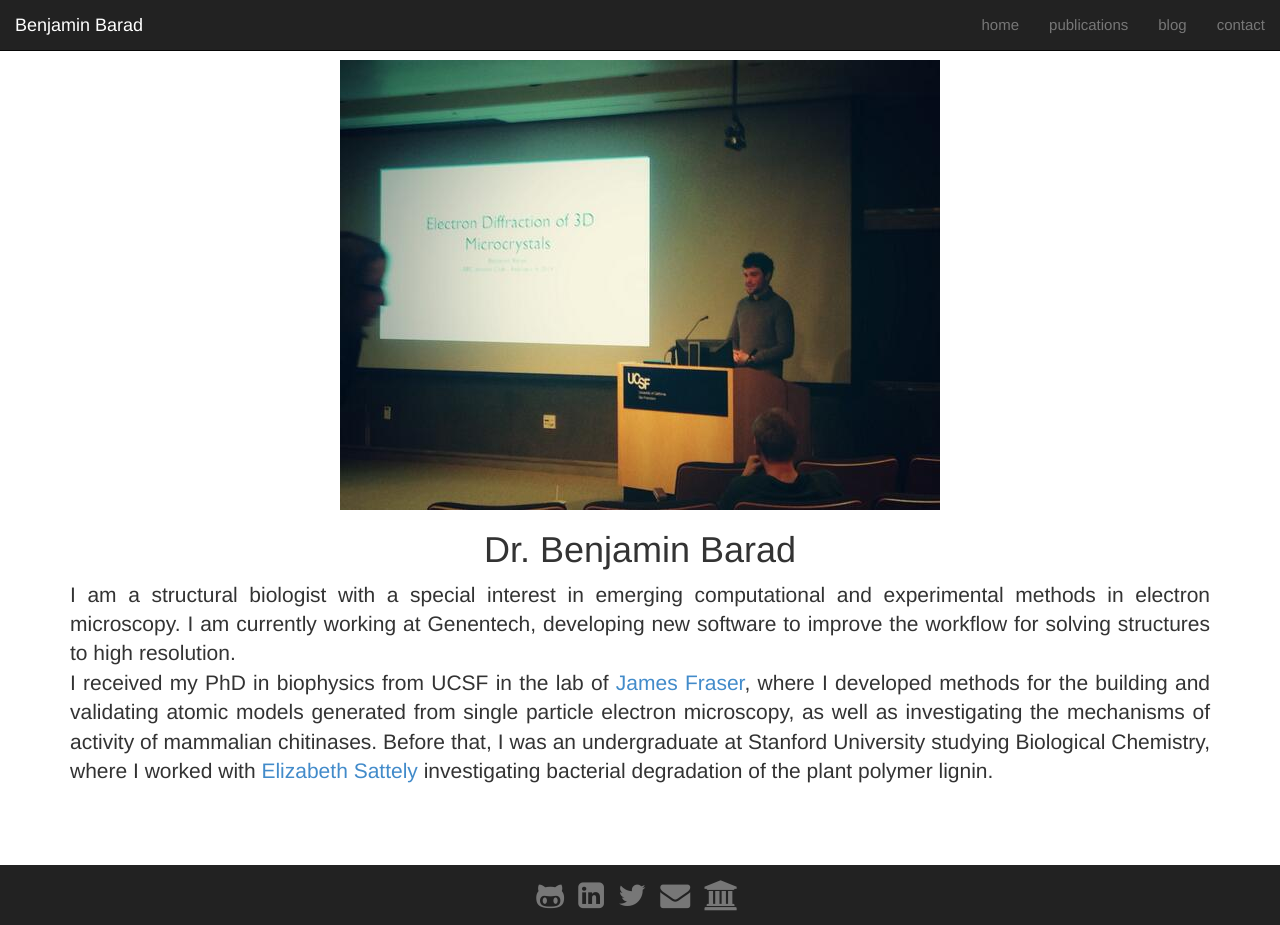
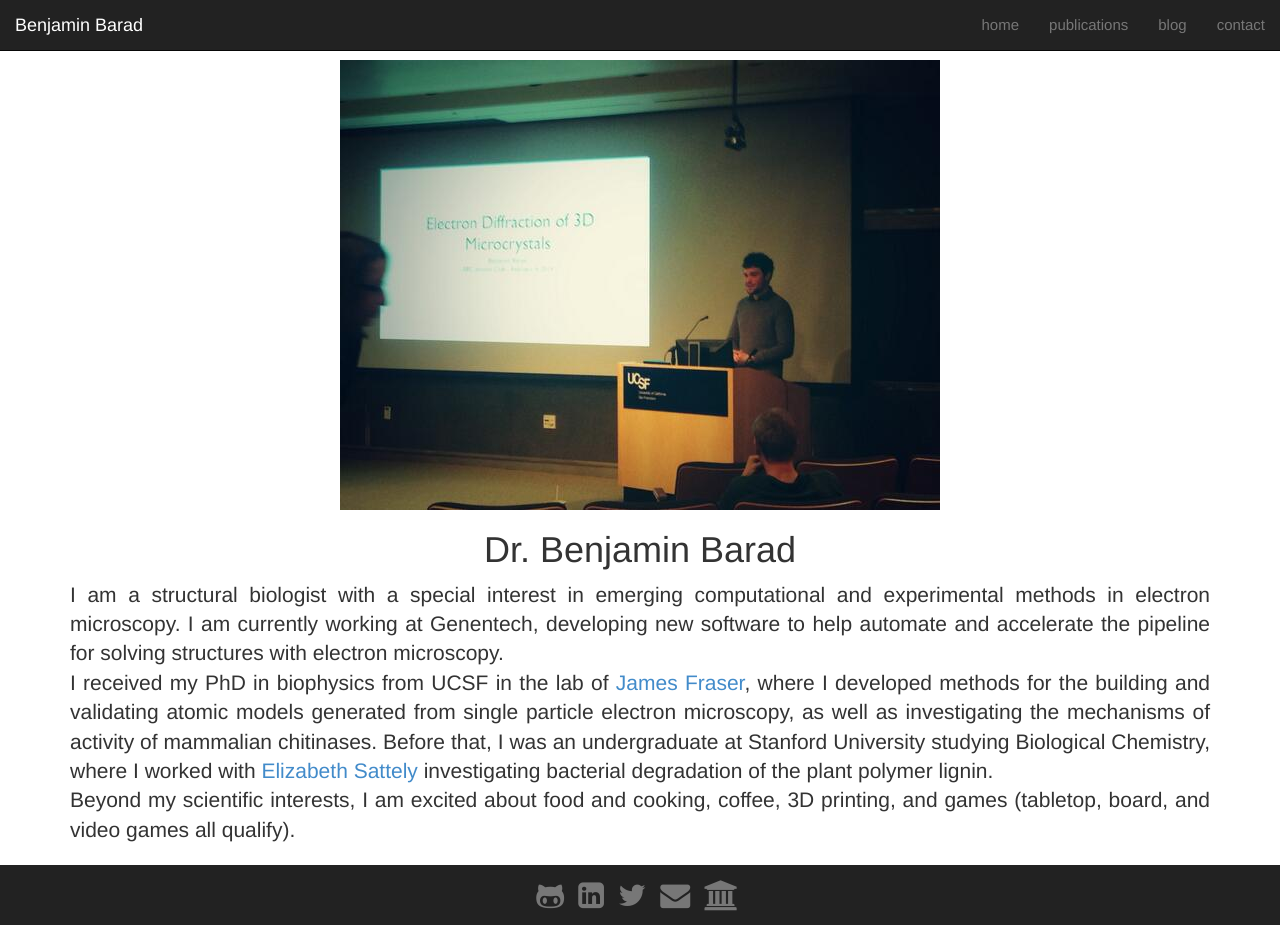
Before and after one commit to bbarad/bbarad.github.io, a Jekyll site: the page built from index.md, in a window 1280 px wide and 925 px high. Built offline with Jekyll 4.4.1, drawn with Linux system fonts in a browser that asks for light colours; nearby versions of some CDN libraries.

Commit message:
Update index.md

```diff
--- a/index.md
+++ b/index.md
@@ -9,7 +9,9 @@ group: home
 <h1 class="text-center">Dr. Benjamin Barad</h1>
 
 <p class="lead text-justify">
-I am a structural biologist with a special interest in emerging computational and experimental methods in electron microscopy. I am currently working at Genentech, developing new software to improve the workflow for solving structures to high resolution.
+I am a structural biologist with a special interest in emerging computational and experimental methods in electron microscopy. I am currently working at Genentech, developing new software to help automate and accelerate the pipeline for solving structures with electron microscopy.
 I received my PhD in biophysics from UCSF in the lab of [James Fraser](http://fraserlab.com), where I developed methods for the building and validating atomic models generated from single particle electron microscopy, as well as investigating the mechanisms of activity of mammalian chitinases.
 Before that, I was an undergraduate at Stanford University studying Biological Chemistry, where I worked with [Elizabeth Sattely](http://www.stanford.edu/group/sattelygroup/cgi-bin/wordpress/) investigating bacterial degradation of the plant polymer lignin.
+
+ Beyond my scientific interests, I am excited about food and cooking, coffee, 3D printing, and games (tabletop, board, and video games all qualify).
 </p>
```
